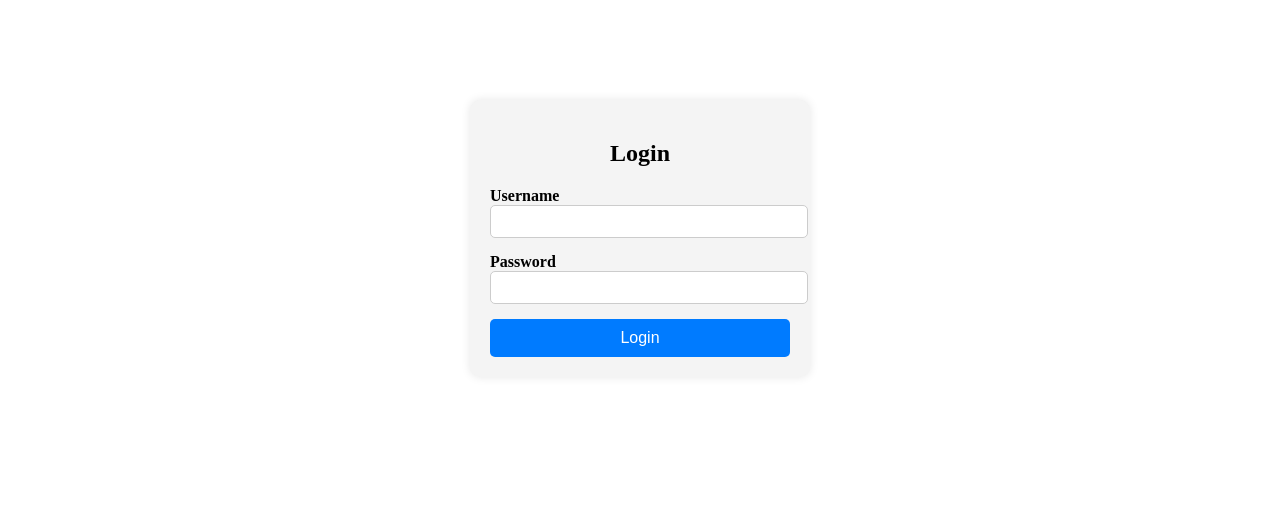
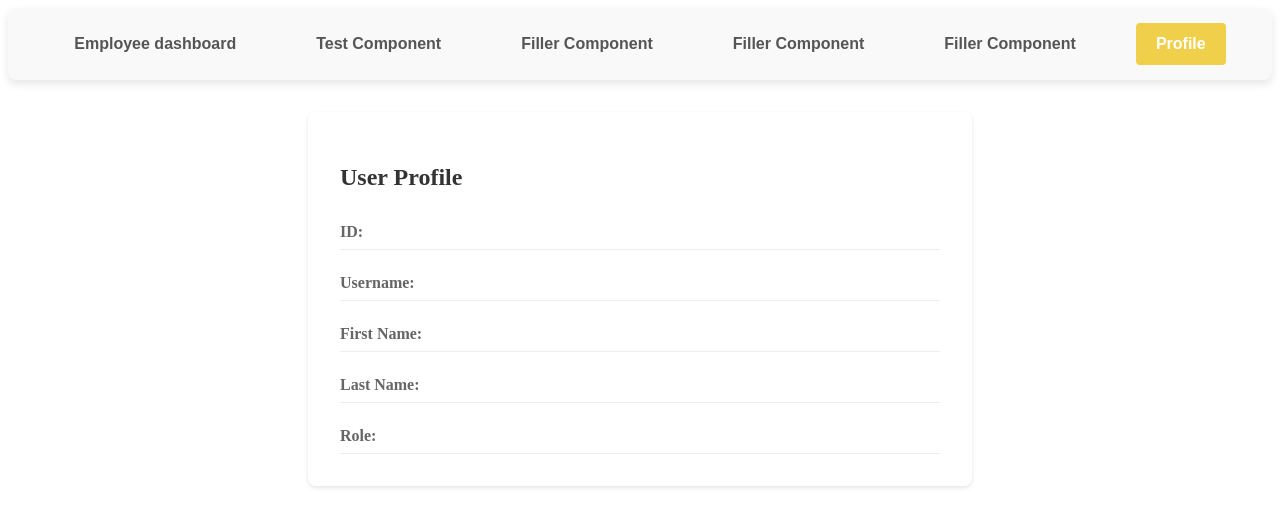
Before and after one commit to sofiane-atari/periskalacademy, an Angular app in the folder periskal-application/frontend/Periskal-frontend/: page /profile in a window 1280 px wide. Before the commit this address led to /login. Shown: the top 526 px of the page. Built offline with nearby package versions, Linux system fonts and the light colour scheme.

Commit message:
feat: Add ProfileComponent to display user profile information

```diff
--- a/periskal-application/frontend/Periskal-frontend/src/app/app.component.html
+++ b/periskal-application/frontend/Periskal-frontend/src/app/app.component.html
@@ -27,7 +27,12 @@
       <a href="">Filler Component</a>
     </li>
     <li>
-      <a href="">Filler Component</a>
+      <a
+        routerLink="/profile"
+        routerLinkActive="active"
+        ariaCurrentWhenActive="page"
+        >Profile</a
+      >
     </li>
   </ul>
 </nav>
--- a/periskal-application/frontend/Periskal-frontend/src/app/app.routes.ts
+++ b/periskal-application/frontend/Periskal-frontend/src/app/app.routes.ts
@@ -5,6 +5,8 @@ import { TrainingDetailComponent } from './training-detail/training-detail.compo
 import { AddTrainingComponent } from './add-training/add-training.component';
 import { UpdateTrainingComponent } from './update-training/update-training.component';
 import { DongleLoginComponent } from './components/dongle-login/dongle-login.component';
+import { ProfileComponent } from './components/profile/profile/profile.component';
+
 
 export const routes: Routes = [
     { path: 'login', component: LoginComponent },
@@ -13,5 +15,6 @@ export const routes: Routes = [
     { path: 'add', component: AddTrainingComponent},
     { path: 'edit/:id', component: UpdateTrainingComponent},
     { path: 'decode-token', component: DongleLoginComponent },
+    { path: 'profile', component: ProfileComponent },
     { path: '**', redirectTo: 'login' }        // Redirect all unknown routes to login, Has to be at the end of the list!!!
 ];
--- /dev/null
+++ b/periskal-application/frontend/Periskal-frontend/src/app/components/profile/profile/profile.component.css
@@ -0,0 +1,36 @@
+.profile-container {
+  max-width: 600px;
+  margin: 2rem auto;
+  padding: 2rem;
+  border-radius: 8px;
+  box-shadow: 0 2px 4px rgba(0, 0, 0, 0.1);
+  background-color: white;
+}
+
+h2 {
+  color: #333;
+  margin-bottom: 1.5rem;
+}
+
+.profile-info {
+  display: flex;
+  flex-direction: column;
+  gap: 1rem;
+}
+
+.info-row {
+  display: flex;
+  padding: 0.5rem 0;
+  border-bottom: 1px solid #eee;
+}
+
+.label {
+  font-weight: bold;
+  width: 120px;
+  color: #666;
+}
+
+.value {
+  flex: 1;
+  color: #333;
+}
--- /dev/null
+++ b/periskal-application/frontend/Periskal-frontend/src/app/components/profile/profile/profile.component.html
@@ -0,0 +1,25 @@
+<div class="profile-container">
+  <h2>User Profile</h2>
+  <div class="profile-info">
+    <div class="info-row">
+      <span class="label">ID:</span>
+      <span class="value">{{userProfile.id}}</span>
+    </div>
+    <div class="info-row">
+      <span class="label">Username:</span>
+      <span class="value">{{userProfile.username}}</span>
+    </div>
+    <div class="info-row">
+      <span class="label">First Name:</span>
+      <span class="value">{{userProfile.firstname}}</span>
+    </div>
+    <div class="info-row">
+      <span class="label">Last Name:</span>
+      <span class="value">{{userProfile.lastname}}</span>
+    </div>
+    <div class="info-row">
+      <span class="label">Role:</span>
+      <span class="value">{{userProfile.role}}</span>
+    </div>
+  </div>
+</div>
--- /dev/null
+++ b/periskal-application/frontend/Periskal-frontend/src/app/components/profile/profile/profile.component.ts
@@ -0,0 +1,36 @@
+import { Component, OnInit } from '@angular/core';
+import { CommonModule } from '@angular/common';
+import { JwtDecoderService } from '../../../services/JwtDecode/jwt-decoder.service';
+import { AuthenticateResponse } from '../../../models/authenticate-response.model';
+
+@Component({
+  selector: 'app-profile',
+  standalone: true,
+  imports: [CommonModule],
+  templateUrl: './profile.component.html',
+  styleUrl: './profile.component.css'
+})
+export class ProfileComponent implements OnInit {
+  userProfile: Partial<AuthenticateResponse> = {};
+
+  constructor(private jwtDecoderService: JwtDecoderService) {}
+
+  ngOnInit() {
+
+    const username = this.jwtDecoderService.getUsername();
+    const role = this.jwtDecoderService.getUserRole();
+
+    if (username && role) {
+      this.userProfile = {
+      username: username,
+      role: role,
+      id: 'Will be available',
+      firstname: 'Will be available',
+      lastname: 'Will be available'
+      };
+    } else {
+      // Handle the case where username or role is null
+      console.error('Username or role is null');
+    }
+  }
+}
```
Also changed, not shown: 1 other file (tests, documents, lock files or other folders).
